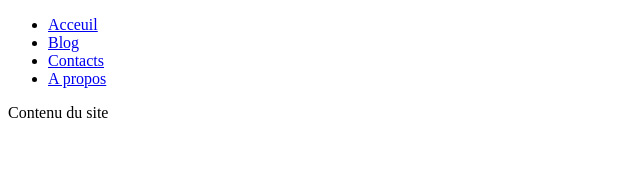
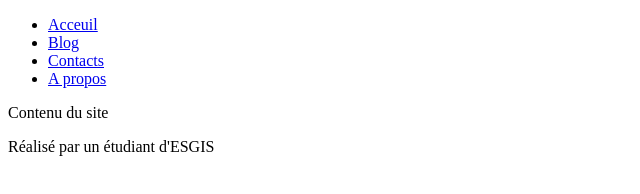
Before and after one commit to Innocentdv/Mon-site, a plain HTML site: page index.html in a window 1280 px wide. Shown: the whole page, without its empty margins (0-640 px from the left). Drawn offline with Linux system fonts and the light colour scheme.

Commit message:
mise en place du footer

```diff
--- a/index.html
+++ b/index.html
@@ -15,7 +15,6 @@
 			<li><a href="#">Contacts</a></li>
 			<li><a href="#">A propos</a></li>
 		</ul>
-
 	</header>
 
 	<main>
@@ -23,8 +22,7 @@
 	</main>
 
 	<footer>
-
+		<p>Réalisé par un étudiant d'ESGIS</p>
 	</footer>
-
 </body>
 </html>
```
